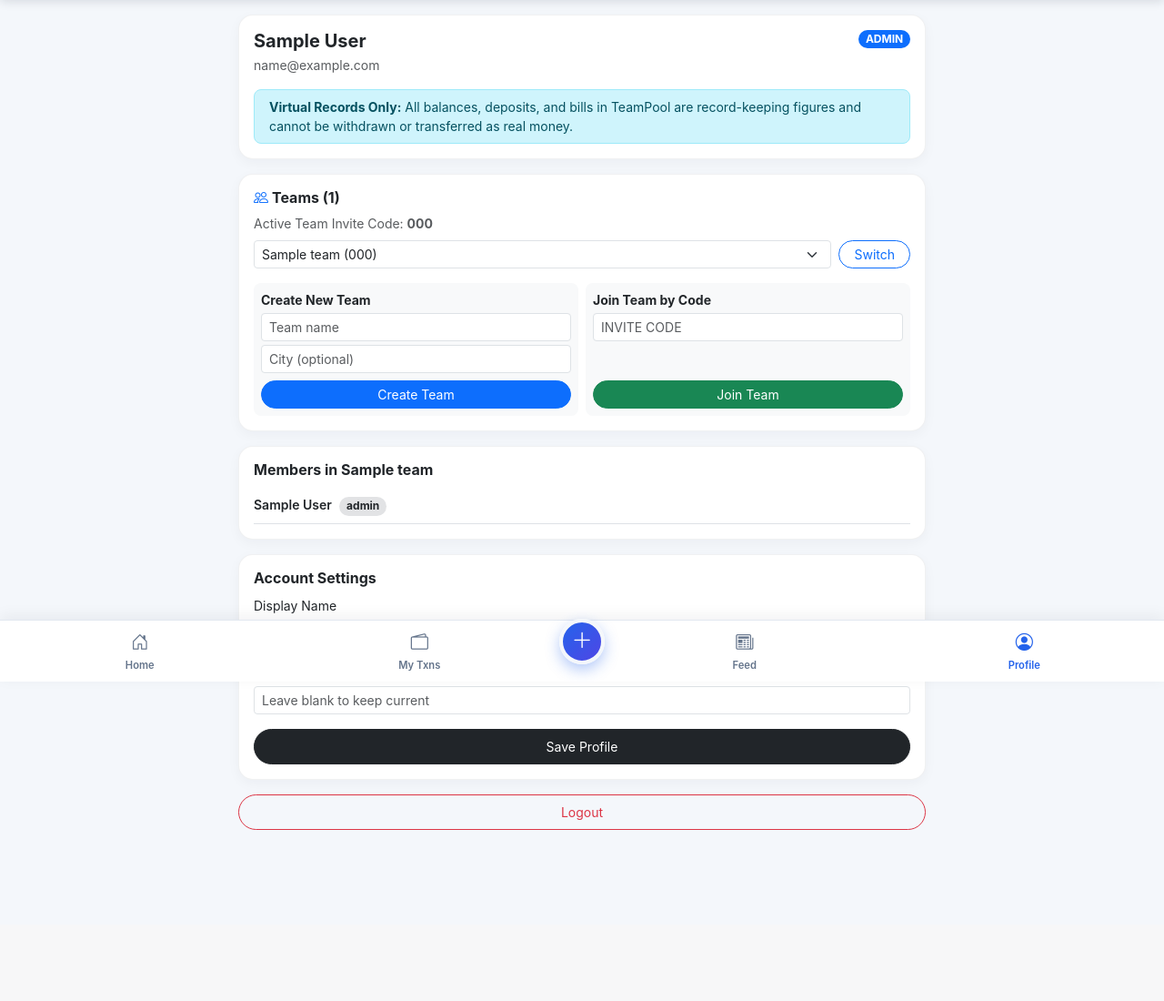
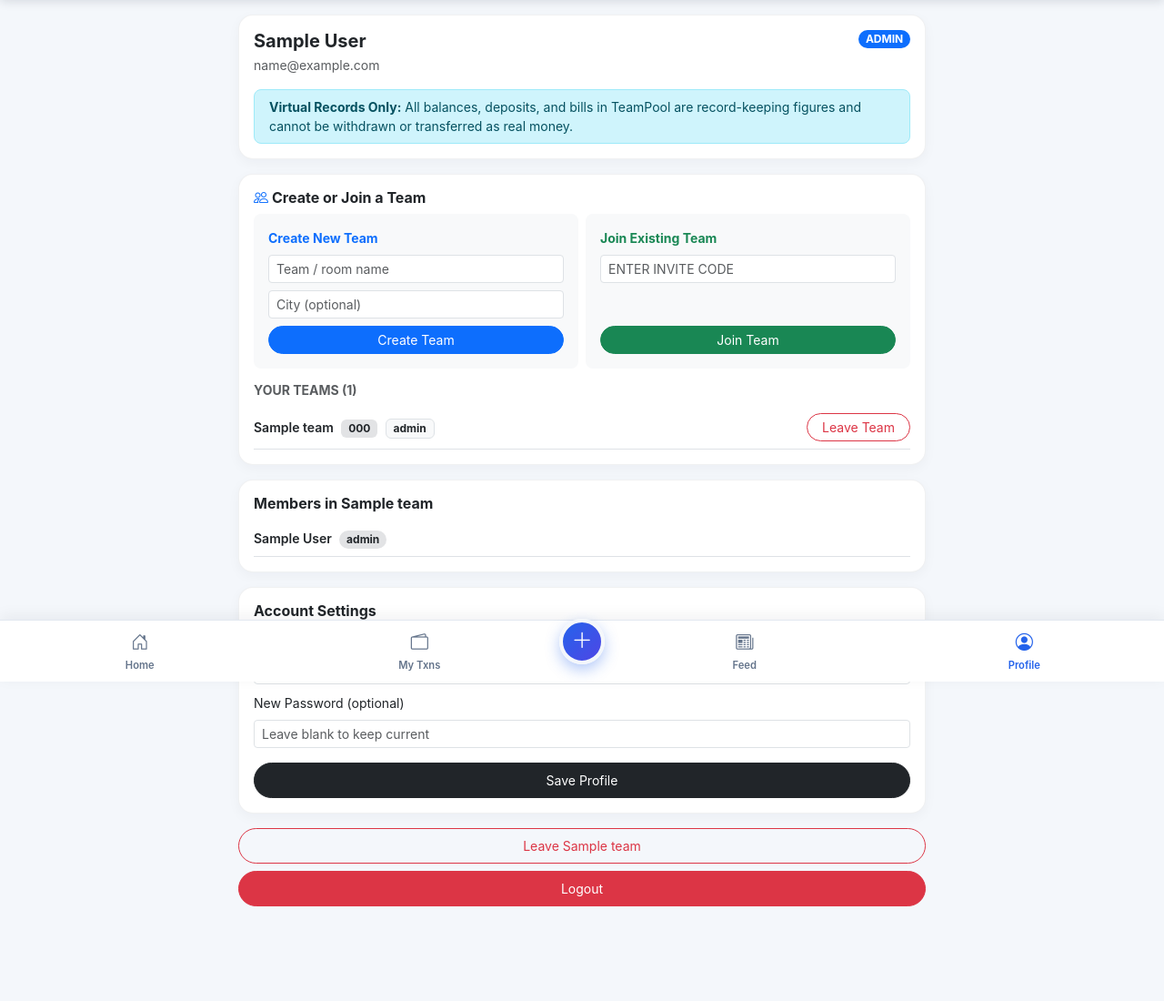
Before and after one commit to Bmk265/Tharvatha-Cheptha, a Flask app: page /profile in a window 1280 px wide. Shown: the part 51-1151 px from the top of the page at 91% size. Before the commit the page ends 963 px from the top, so only its background shows below. Run offline with Flask 3, Linux system fonts and the light colour scheme; a user stored in the database is signed in; tables that the repository leaves empty hold one stand-in row (values such as "Sample post").

Commit message:
Update profile.html

```diff
--- a/templates/profile.html
+++ b/templates/profile.html
@@ -7,49 +7,70 @@
       <h5 class="fw-bold mb-1">{{ current_user.name }}</h5>
       <div class="small text-muted">{{ current_user.email }}</div>
     </div>
-    <span class="badge bg-primary rounded-pill">{{ active_membership.role|upper }}</span>
+    {% if active_membership %}
+      <span class="badge bg-primary rounded-pill">{{ active_membership.role|upper }}</span>
+    {% else %}
+      <span class="badge bg-secondary rounded-pill">NO TEAM</span>
+    {% endif %}
   </div>
   <div class="alert alert-info py-2 px-3 small mt-3 mb-0 rounded-3">
     <strong>Virtual Records Only:</strong> All balances, deposits, and bills in TeamPool are record-keeping figures and cannot be withdrawn or transferred as real money.
   </div>
 </div>
 
-<!-- Multi-Team Management -->
+<!-- Open Create & Join Team Options -->
 <div class="card p-3 mb-3">
-  <h6 class="fw-bold mb-2"><i class="bi bi-people me-1 text-primary"></i>Teams ({{ user_teams|length }})</h6>
-  <p class="small text-muted mb-2">Active Team Invite Code: <strong>{{ active_team.invite_code }}</strong></p>
+  <h6 class="fw-bold mb-2"><i class="bi bi-people me-1 text-primary"></i>Create or Join a Team</h6>
 
-  <form method="POST" action="{{ url_for('switch_team') }}" class="d-flex gap-2 mb-3">
-    <select name="team_id" class="form-select form-select-sm">
-      {% for t in user_teams %}
-        <option value="{{ t.id }}" {{ 'selected' if t.id == active_team.id else '' }}>{{ t.name }} ({{ t.invite_code }})</option>
-      {% endfor %}
-    </select>
-    <button class="btn btn-sm btn-outline-primary rounded-pill px-3">Switch</button>
-  </form>
-
-  <div class="row g-2">
+  <div class="row g-2 mb-3">
     <div class="col-md-6">
-      <form method="POST" action="{{ url_for('create_team') }}" class="bg-light p-2 rounded-3">
-        <div class="small fw-bold mb-1">Create New Team</div>
-        <input type="text" name="team_name" class="form-control form-control-sm mb-1" placeholder="Team name" required>
+      <form method="POST" action="{{ url_for('create_team') }}" class="bg-light p-3 rounded-3 h-100">
+        <div class="small fw-bold mb-2 text-primary">Create New Team</div>
+        <input type="text" name="team_name" class="form-control form-control-sm mb-2" placeholder="Team / room name" required>
         <input type="text" name="team_city" class="form-control form-control-sm mb-2" placeholder="City (optional)">
         <button class="btn btn-sm btn-primary w-100 rounded-pill">Create Team</button>
       </form>
     </div>
     <div class="col-md-6">
-      <form method="POST" action="{{ url_for('join_team') }}" class="bg-light p-2 rounded-3 h-100 d-flex flex-column justify-content-between">
+      <form method="POST" action="{{ url_for('join_team') }}" class="bg-light p-3 rounded-3 h-100 d-flex flex-column justify-content-between">
         <div>
-          <div class="small fw-bold mb-1">Join Team by Code</div>
-          <input type="text" name="invite_code" class="form-control form-control-sm text-uppercase mb-2" placeholder="Invite code" required>
+          <div class="small fw-bold mb-2 text-success">Join Existing Team</div>
+          <input type="text" name="invite_code" class="form-control form-control-sm text-uppercase mb-2" placeholder="Enter invite code" required>
         </div>
         <button class="btn btn-sm btn-success w-100 rounded-pill">Join Team</button>
       </form>
     </div>
   </div>
+
+  <!-- Your Joined Teams (Switch or Leave) -->
+  <h6 class="fw-bold small text-uppercase text-muted mb-2">Your Teams ({{ user_memberships|length }})</h6>
+  {% for um in user_memberships %}
+    <div class="d-flex justify-content-between align-items-center py-2 border-bottom flex-wrap gap-2">
+      <div>
+        <span class="fw-semibold small">{{ um.team.name }}</span>
+        <span class="badge bg-secondary-subtle text-dark ms-1">{{ um.team.invite_code }}</span>
+        <span class="badge {{ 'bg-success' if um.role == 'cashier' else 'bg-light text-dark border' }} ms-1">{{ um.role }}</span>
+      </div>
+      <div class="d-flex gap-2">
+        {% if not active_team or um.team_id != active_team.id %}
+          <form method="POST" action="{{ url_for('switch_team') }}" class="m-0">
+            <input type="hidden" name="team_id" value="{{ um.team_id }}">
+            <button class="btn btn-sm btn-outline-primary rounded-pill px-3">Switch</button>
+          </form>
+        {% endif %}
+        <form method="POST" action="{{ url_for('leave_team') }}" class="m-0" onsubmit="return confirm('Leave {{ um.team.name }}?');">
+          <input type="hidden" name="team_id" value="{{ um.team_id }}">
+          <button class="btn btn-sm btn-outline-danger rounded-pill px-3">Leave Team</button>
+        </form>
+      </div>
+    </div>
+  {% else %}
+    <p class="text-muted small mb-0">You are not in any team yet. Create one or join using an invite code above.</p>
+  {% endfor %}
 </div>
 
-<!-- Team Members & Cashier Role Transfer -->
+<!-- Active Team Members & Cashier Role Transfer -->
+{% if active_team and team_memberships %}
 <div class="card p-3 mb-3">
   <h6 class="fw-bold mb-2">Members in {{ active_team.name }}</h6>
   {% for tm in team_memberships %}
@@ -66,6 +87,7 @@
     </div>
   {% endfor %}
 </div>
+{% endif %}
 
 <!-- Edit Profile -->
 <div class="card p-3 mb-3">
@@ -83,5 +105,14 @@
   </form>
 </div>
 
-<a href="{{ url_for('logout') }}" class="btn btn-outline-danger btn-sm w-100 rounded-pill py-2">Logout</a>
+<!-- Leave Active Team & Logout -->
+<div class="d-grid gap-2">
+  {% if active_team %}
+    <form method="POST" action="{{ url_for('leave_team') }}" class="m-0" onsubmit="return confirm('Leave active team {{ active_team.name }}?');">
+      <input type="hidden" name="team_id" value="{{ active_team.id }}">
+      <button class="btn btn-outline-danger btn-sm w-100 rounded-pill py-2">Leave {{ active_team.name }}</button>
+    </form>
+  {% endif %}
+  <a href="{{ url_for('logout') }}" class="btn btn-danger btn-sm w-100 rounded-pill py-2">Logout</a>
+</div>
 {% endblock %}
```
